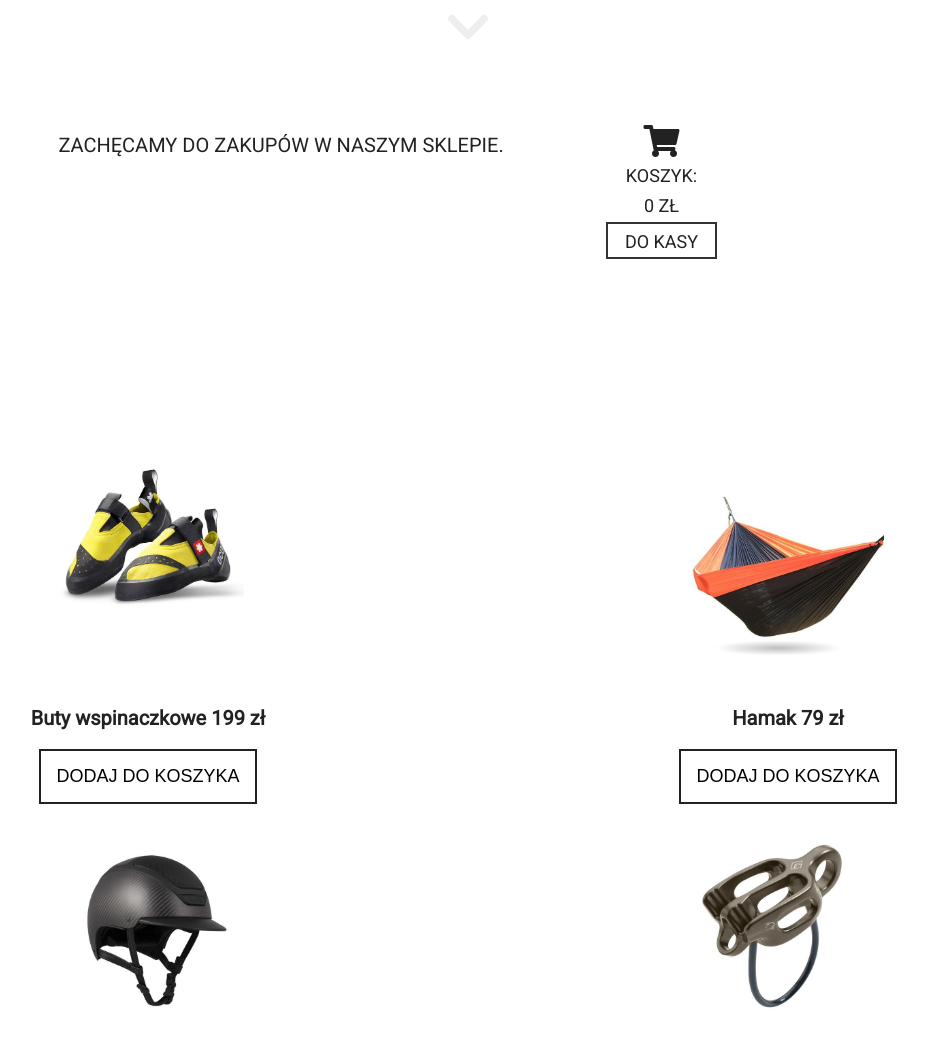
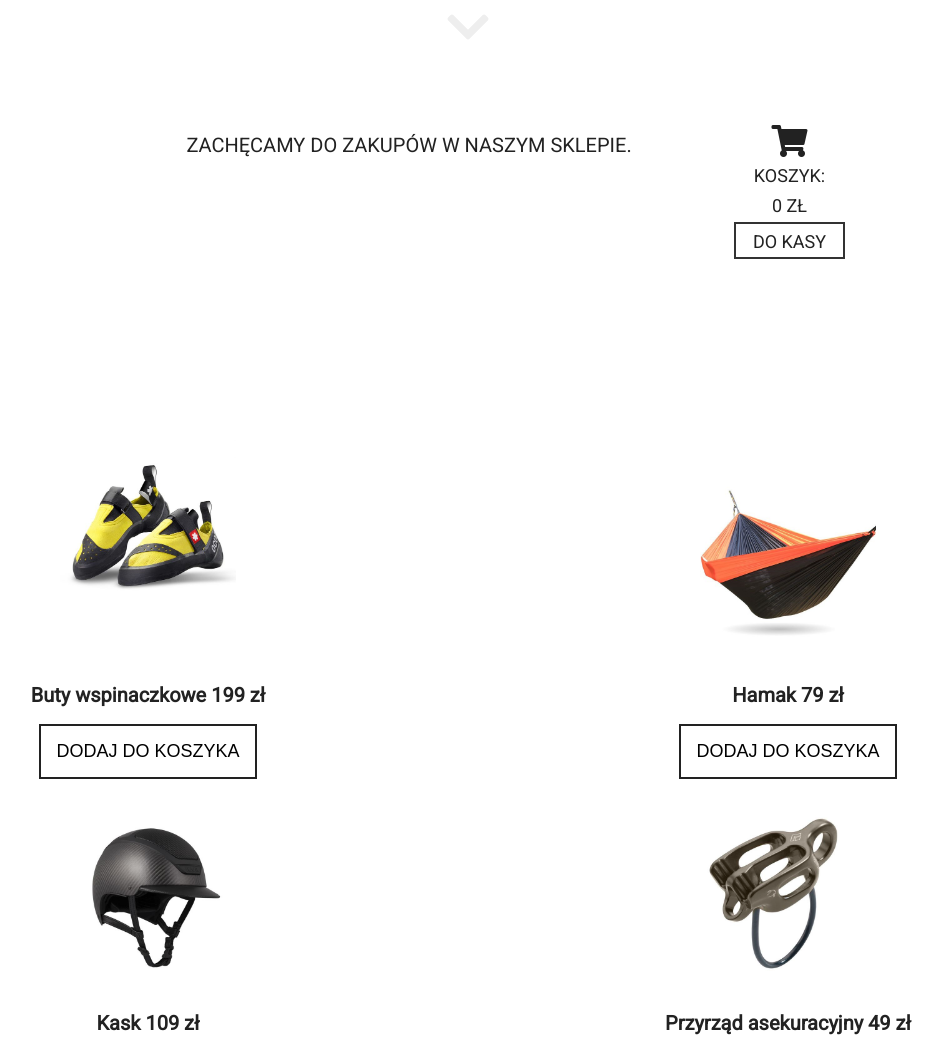
Before and after one commit to MonikaWozniak07/climbing-project, a React app: page /store in a window 1280 px wide. Shown: the part 597-1635 px from the top of the page, without its empty margins (172-1100 px from the left). Built offline with nearby package versions, Linux system fonts and the light colour scheme; a web font is replaced by a local one.

Commit message:
arrow media

```diff
--- a/src/pages/HomePage.js
+++ b/src/pages/HomePage.js
@@ -5,7 +5,7 @@ const HomePage = () => {
     <>
       <div className="home">
         <h2>O sklepie</h2>
-        <p>
+        <p className="home-text">
           Lorem ipsum dolor sit amet consectetur adipisicing elit. Corrupti ab
           aut officiis cupiditate. Est ipsum at veritatis iure temporibus,
           inventore, corporis voluptatibus qui laboriosam vero architecto,
--- a/src/styles/App.css
+++ b/src/styles/App.css
@@ -12,7 +12,7 @@ div.wrapperek {
   display: none;
 }
 
-@media (min-width: 1024px) and (orientation: landscape) {
+@media (min-width: 1215px) and (orientation: landscape) {
   .fa-chevron-down {
     position: absolute;
     left: 50%;
--- a/src/styles/HomePage.css
+++ b/src/styles/HomePage.css
@@ -17,6 +17,9 @@ p {
   text-align: center;
   margin: 3% 13% 0 13%;
   line-height: 1.5;
+}
+.home-text {
+  text-align: left;
 }
 .contact {
   padding: 5%;
--- a/src/styles/Store.css
+++ b/src/styles/Store.css
@@ -1,4 +1,6 @@
 div.koszyk {
+  position: relative;
+  left: 10vw;
   display: flex;
   flex-direction: row;
   margin: 10% 10%;
@@ -25,9 +27,7 @@ div.koszyk i {
   font-size: 2em;
   cursor: pointer;
 }
-div.koszyk i.active {
-  color: orangered;
-}
+
 div.koszyk .shopping-cart_btn {
   border: 2px solid #333;
 }
@@ -43,8 +43,7 @@ div.wrapper {
   flex-direction: row;
   flex-wrap: wrap;
   justify-content: space-between;
-  width: 100%;
-  margin: 0 10% 0 0;
+  margin: 0 10% 0 10%;
 }
 
 div.products {
@@ -52,10 +51,11 @@ div.products {
   flex-direction: column;
   justify-content: flex-end;
   overflow: hidden;
-  width: 30%;
   max-height: 80%;
-  flex-basis: 50%;
+  flex-basis: 45%;
   margin-top: 2%;
+  margin-left: 2%;
+  margin-right: 2%;
   flex-grow: 1;
 }
 
```
